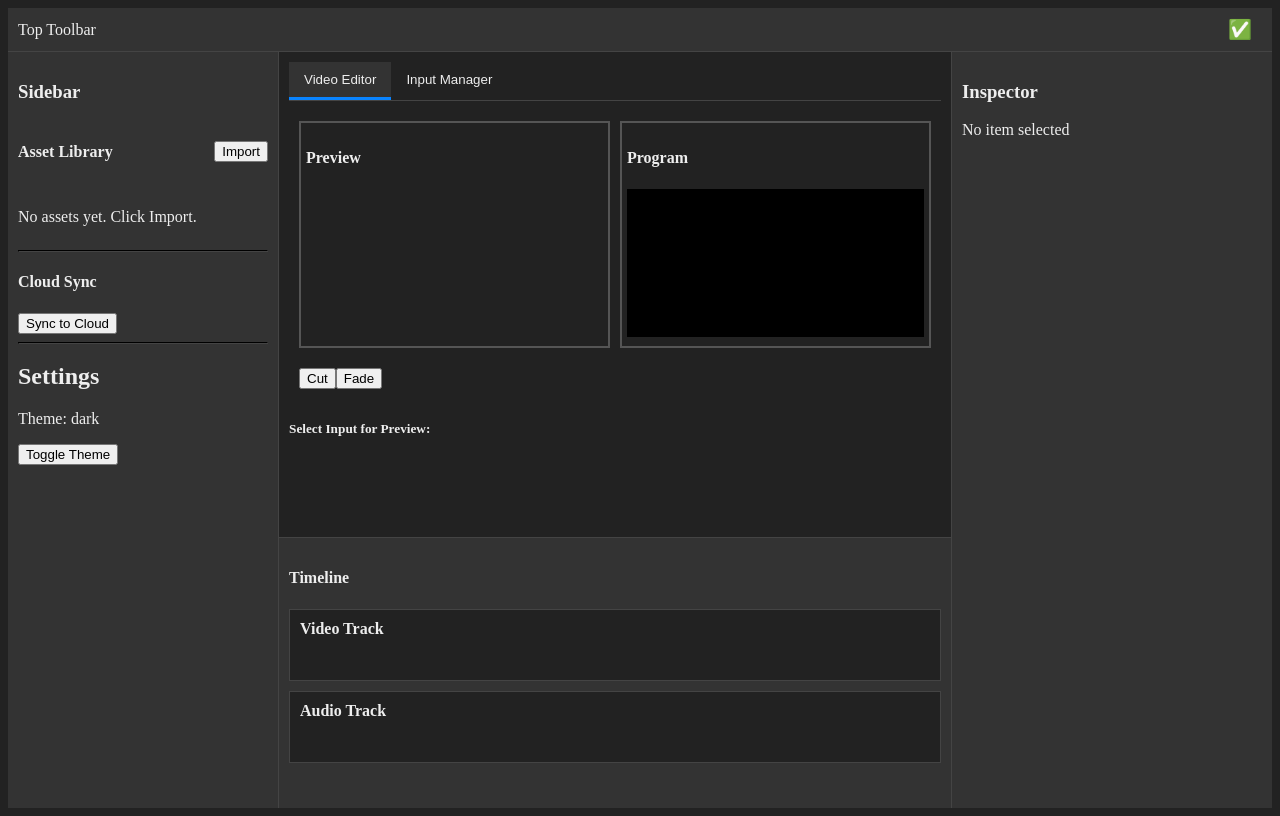
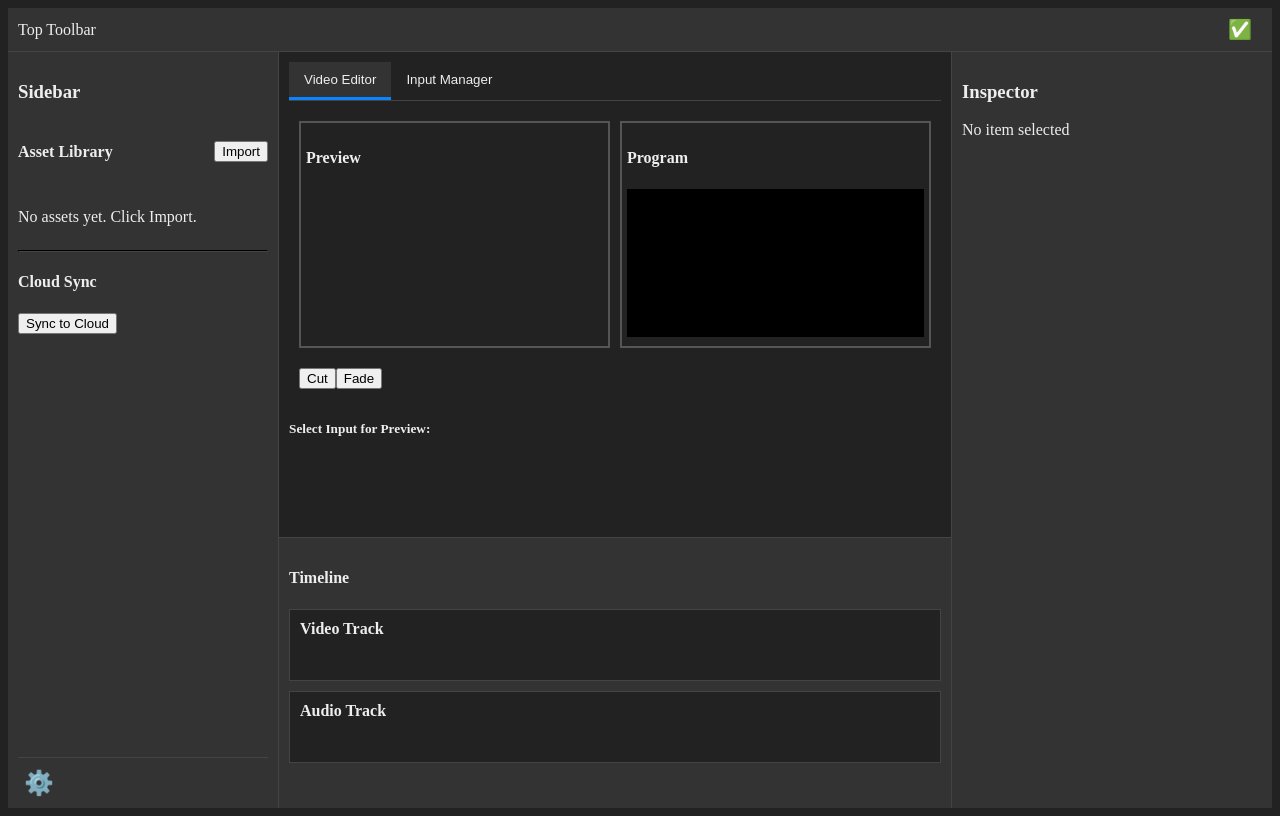
Before and after one commit to maspalugada/mls_kamerareset, a React app: page / in a window 1280 px wide. Built offline with nearby package versions, Linux system fonts and the light colour scheme.

Commit message:
I refactored the Settings UI into a modal, making it more robust and scalable. I also added placeholder settings for future implementation. I performed a mental verification of existing button functionality.

```diff
--- a/src/App.js
+++ b/src/App.js
@@ -4,12 +4,14 @@ import Sidebar from './components/layout/Sidebar';
 import EditorArea from './components/layout/EditorArea';
 import TimelineView from './components/layout/TimelineView';
 import InspectorPanel from './components/inspector-panel/InspectorPanel';
+import SettingsPage from './modules/settings/SettingsPage';
 import { ThemeContext } from './context/ThemeContext';
 import { CommandPalette } from './components/command-palette/CommandPalette';
 
 function App() {
   const { theme } = useContext(ThemeContext);
   const [showCommandPalette, setShowCommandPalette] = useState(false);
+  const [isSettingsOpen, setIsSettingsOpen] = useState(false);
 
   useEffect(() => {
     document.body.setAttribute('data-theme', theme);
@@ -53,9 +55,10 @@ function App() {
   return (
     <div style={appStyle}>
       <CommandPalette show={showCommandPalette} onClose={() => setShowCommandPalette(false)} />
+      {isSettingsOpen && <SettingsPage onClose={() => setIsSettingsOpen(false)} />}
       <TopToolbar />
       <div style={mainContentStyle}>
-        <Sidebar />
+        <Sidebar onSettingsClick={() => setIsSettingsOpen(true)} />
         <main style={editorColumnStyle}>
           <EditorArea />
           <TimelineView />
--- a/src/components/layout/Sidebar.js
+++ b/src/components/layout/Sidebar.js
@@ -1,26 +1,50 @@
 import React from 'react';
 import AssetLibrary from '../../modules/asset-library/AssetLibrary';
-import Settings from '../../modules/settings/Settings';
 import CloudSync from '../../modules/cloud-sync/CloudSync';
 
-function Sidebar() {
+function Sidebar({ onSettingsClick }) {
   const sidebarStyle = {
     width: '250px',
     flexShrink: 0,
     borderRight: '1px solid var(--border-color)',
     padding: '10px',
     backgroundColor: 'var(--panel-bg-color)',
-    overflowY: 'auto', // Add scroll for content
+    overflowY: 'auto',
+    display: 'flex',
+    flexDirection: 'column',
+  };
+
+  const mainContentStyle = {
+    flexGrow: 1,
+  };
+
+  const footerStyle = {
+    paddingTop: '10px',
+    marginTop: 'auto',
+    borderTop: '1px solid var(--border-color)',
+  };
+
+  const settingsButtonStyle = {
+    background: 'none',
+    border: 'none',
+    color: 'var(--font-color)',
+    cursor: 'pointer',
+    fontSize: '1.5em',
   };
 
   return (
     <div style={sidebarStyle}>
-      <h3>Sidebar</h3>
-      <AssetLibrary />
-      <hr style={{ borderColor: 'var(--border-color)' }} />
-      <CloudSync />
-      <hr style={{ borderColor: 'var(--border-color)' }} />
-      <Settings />
+      <div style={mainContentStyle}>
+        <h3>Sidebar</h3>
+        <AssetLibrary />
+        <hr style={{ borderColor: 'var(--border-color)' }} />
+        <CloudSync />
+      </div>
+      <div style={footerStyle}>
+        <button onClick={onSettingsClick} style={settingsButtonStyle} title="Settings">
+          ⚙️
+        </button>
+      </div>
     </div>
   );
 }
--- a/src/modules/settings/Settings.js
+++ /dev/null
@@ -1,18 +0,0 @@
-import React, { useContext } from 'react';
-import { ThemeContext } from '../../context/ThemeContext';
-
-function Settings() {
-  const { theme, toggleTheme } = useContext(ThemeContext);
-
-  return (
-    <div>
-      <h2>Settings</h2>
-      <div>
-        <p>Theme: {theme}</p>
-        <button onClick={toggleTheme}>Toggle Theme</button>
-      </div>
-    </div>
-  );
-}
-
-export default Settings;
--- /dev/null
+++ b/src/modules/settings/SettingsPage.js
@@ -0,0 +1,72 @@
+import React, { useContext } from 'react';
+import { ThemeContext } from '../../context/ThemeContext';
+
+function SettingsPage({ onClose }) {
+  const { theme, toggleTheme } = useContext(ThemeContext);
+
+  const modalStyle = {
+    position: 'fixed',
+    top: '50%',
+    left: '50%',
+    transform: 'translate(-50%, -50%)',
+    backgroundColor: 'var(--panel-bg-color)',
+    padding: '20px',
+    borderRadius: '8px',
+    boxShadow: '0 5px 15px rgba(0,0,0,0.3)',
+    zIndex: 1001,
+    width: '500px',
+    maxWidth: '90%',
+  };
+
+  const overlayStyle = {
+    position: 'fixed',
+    top: 0,
+    left: 0,
+    width: '100%',
+    height: '100%',
+    backgroundColor: 'rgba(0,0,0,0.5)',
+    zIndex: 1000,
+  };
+
+  return (
+    <>
+      <div style={overlayStyle} onClick={onClose} />
+      <div style={modalStyle}>
+        <div style={{ display: 'flex', justifyContent: 'space-between', alignItems: 'center', borderBottom: '1px solid var(--border-color)', paddingBottom: '10px', marginBottom: '20px' }}>
+          <h2>Settings</h2>
+          <button onClick={onClose} style={{ border: 'none', background: 'transparent', color: 'var(--font-color)', fontSize: '1.5em', cursor: 'pointer' }}>&times;</button>
+        </div>
+
+        <div style={{ marginBottom: '15px' }}>
+          <h4>Theme</h4>
+          <span>Current theme: {theme}</span>
+          <button onClick={toggleTheme} style={{ marginLeft: '10px' }}>Toggle Theme</button>
+        </div>
+
+        <hr style={{ borderColor: 'var(--border-color)', margin: '20px 0' }} />
+
+        <div style={{ marginBottom: '15px' }}>
+          <h4>Project Settings</h4>
+          <label style={{ display: 'block', marginBottom: '5px' }}>
+            Autosave Interval (seconds):
+            <input type="number" defaultValue="300" style={{ marginLeft: '10px' }} />
+          </label>
+        </div>
+
+        <div style={{ marginBottom: '15px' }}>
+          <h4>Playback</h4>
+          <label style={{ display: 'block', marginBottom: '5px' }}>
+            Default Transition:
+            <select defaultValue="cut" style={{ marginLeft: '10px' }}>
+              <option value="cut">Cut</option>
+              <option value="fade">Fade</option>
+            </select>
+          </label>
+        </div>
+
+      </div>
+    </>
+  );
+}
+
+export default SettingsPage;
```
